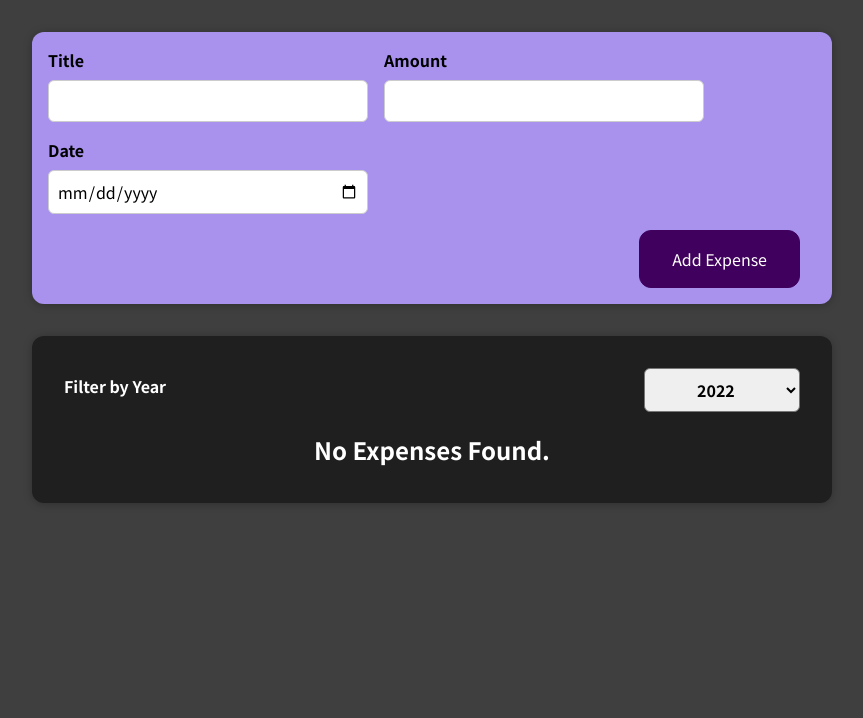
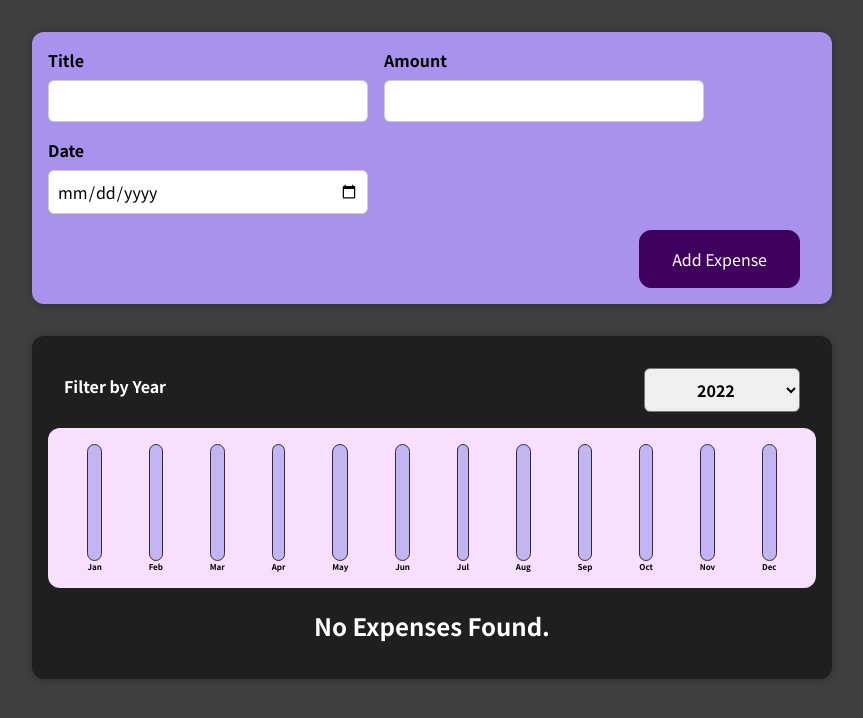
Before and after one commit to rajput-hemant/expense-tracker-web, a React (Create React App) app: page / in a window 1280 px wide. Shown: the top 718 px of the page, without its empty margins (208-1071 px from the left). Built offline with nearby package versions, Linux system fonts and the light colour scheme.

Commit message:
created Chart & ChartBar components
Signed-off-by: rajput-hemant <hemant.rajput_cs20@gla.ac.in>

```diff
--- /dev/null
+++ b/src/components/Chart/Chart.css
@@ -0,0 +1,9 @@
+.chart {
+  padding: 1rem;
+  border-radius: 12px;
+  background-color: #f8dfff;
+  text-align: center;
+  display: flex;
+  justify-content: space-around;
+  height: 10rem;
+}
--- /dev/null
+++ b/src/components/Chart/Chart.js
@@ -0,0 +1,22 @@
+import ChartBar from "./ChartBar";
+import "./Chart.css";
+
+function Chart(props) {
+	const dataPointValues = props.dataPoints.map((dataPoint) => dataPoint.value);
+	const totalMax = Math.max(...dataPointValues);
+
+	return (
+		<div className="chart">
+			{props.dataPoints.map((data) => (
+				<ChartBar
+					key={data.label}
+					value={data.value}
+					maxValue={totalMax}
+					label={data.label}
+				></ChartBar>
+			))}
+		</div>
+	);
+}
+
+export default Chart;
--- /dev/null
+++ b/src/components/Chart/ChartBar.css
@@ -0,0 +1,30 @@
+.chart-bar {
+	height: 100%;
+	display: flex;
+	flex-direction: column;
+	align-items: center;
+}
+
+.chart-bar__inner {
+	height: 100%;
+	width: 100%;
+	border: 1px solid #313131;
+	border-radius: 12px;
+	background-color: #c3b4f3;
+	overflow: hidden;
+	display: flex;
+	flex-direction: column;
+	justify-content: flex-end;
+}
+
+.chart-bar__fill {
+	background-color: #4826b9;
+	width: 100%;
+	transition: all 0.3s ease-out;
+}
+
+.chart-bar__label {
+	font-weight: bold;
+	font-size: 0.5rem;
+	text-align: center;
+}
--- /dev/null
+++ b/src/components/Chart/ChartBar.js
@@ -0,0 +1,21 @@
+import "./ChartBar.css";
+
+function ChartBar(props) {
+	let barFillHeight = "0%";
+	if (props.maxValue > 0)
+		barFillHeight = Math.round((props.value / props.maxValue) * 100) + "%";
+
+	return (
+		<div className="chart-bar">
+			<div className="chart-bar__inner">
+				<div
+					className="chart-bar__fill"
+					style={{ height: barFillHeight }}
+				></div>
+			</div>
+			<div className="chart-bar__label">{props.label}</div>
+		</div>
+	);
+}
+
+export default ChartBar;
--- /dev/null
+++ b/src/components/Expenses/ExpenseChart.js
@@ -0,0 +1,26 @@
+import Chart from "../Chart/Chart";
+
+function ExpenseChart(props) {
+	const dataPoints = [
+		{ label: "Jan", value: 0 },
+		{ label: "Feb", value: 0 },
+		{ label: "Mar", value: 0 },
+		{ label: "Apr", value: 0 },
+		{ label: "May", value: 0 },
+		{ label: "Jun", value: 0 },
+		{ label: "Jul", value: 0 },
+		{ label: "Aug", value: 0 },
+		{ label: "Sep", value: 0 },
+		{ label: "Oct", value: 0 },
+		{ label: "Nov", value: 0 },
+		{ label: "Dec", value: 0 },
+	];
+
+	for (const expense of props.expenses) {
+		const expenseMonth = expense.date.getMonth(); // starting at 0 => Jan
+		dataPoints[expenseMonth].value += expense.amount;
+	}
+	return <Chart dataPoints={dataPoints}></Chart>;
+}
+
+export default ExpenseChart;
--- a/src/components/Expenses/Expenses.js
+++ b/src/components/Expenses/Expenses.js
@@ -1,6 +1,7 @@
 import { useState } from "react";
 
 import Card from "../UI/Card";
+import ExpenseChart from "./ExpenseChart";
 import ExpenseFilter from "./ExpenseFilter";
 import ExpenseList from "./ExpenseList";
 import "./Expenses.css";
@@ -20,6 +21,7 @@
 		<div>
 			<Card className="expenses">
 				<ExpenseFilter selected={year} onChangeFilter={fiterChangeHandler} />
+				<ExpenseChart expenses={filteredExpenses} />
 				<ExpenseList items={filteredExpenses} />
 			</Card>
 		</div>
```
